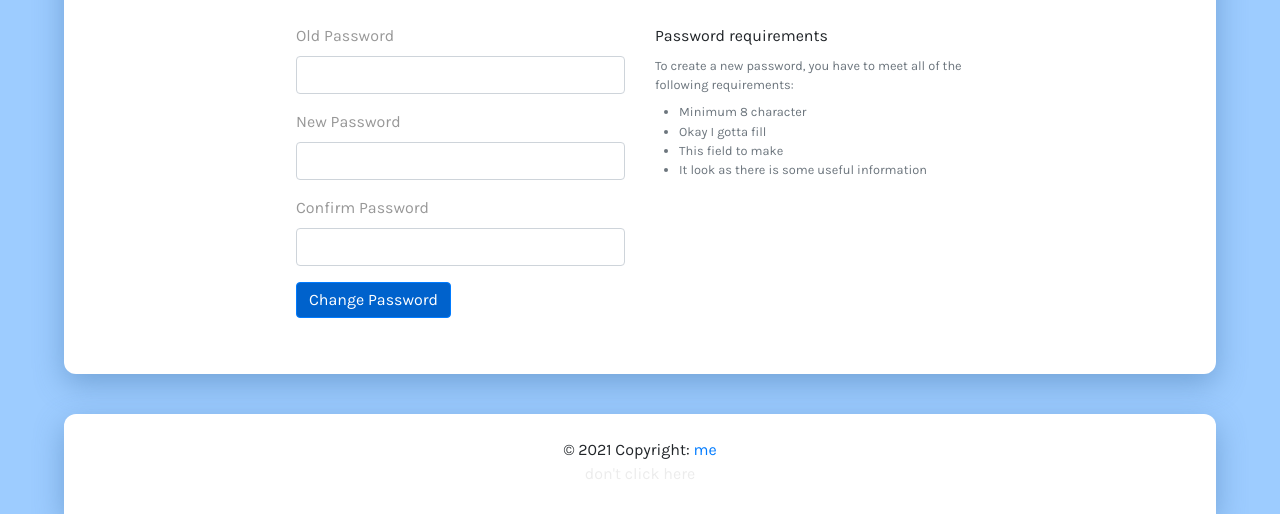
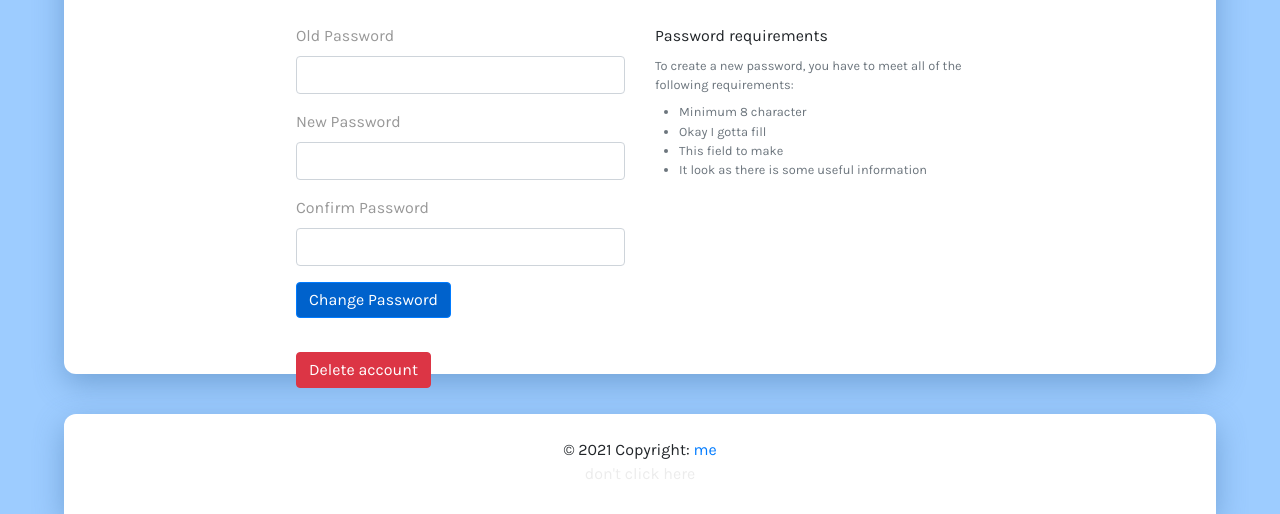
Before and after one commit to vairiskovels/log-it-app, a Flask app: template templates/account.html in a window 1280 px wide. Shown: the part 526-1040 px from the top of the page. Run offline with Flask 2, Linux system fonts and the light colour scheme; the template is opened without the code that fills it, so the values that code supplies are empty; some libraries are stand-ins or nearby versions.

Commit message:
Update account.html

```diff
--- a/templates/account.html
+++ b/templates/account.html
@@ -85,6 +85,7 @@
                     </div>
                 </div>
             </form>
+            <a class="btn btn-danger" href="#" role="button">Delete account</a>
         </div>
     </div>
     </div>
```
